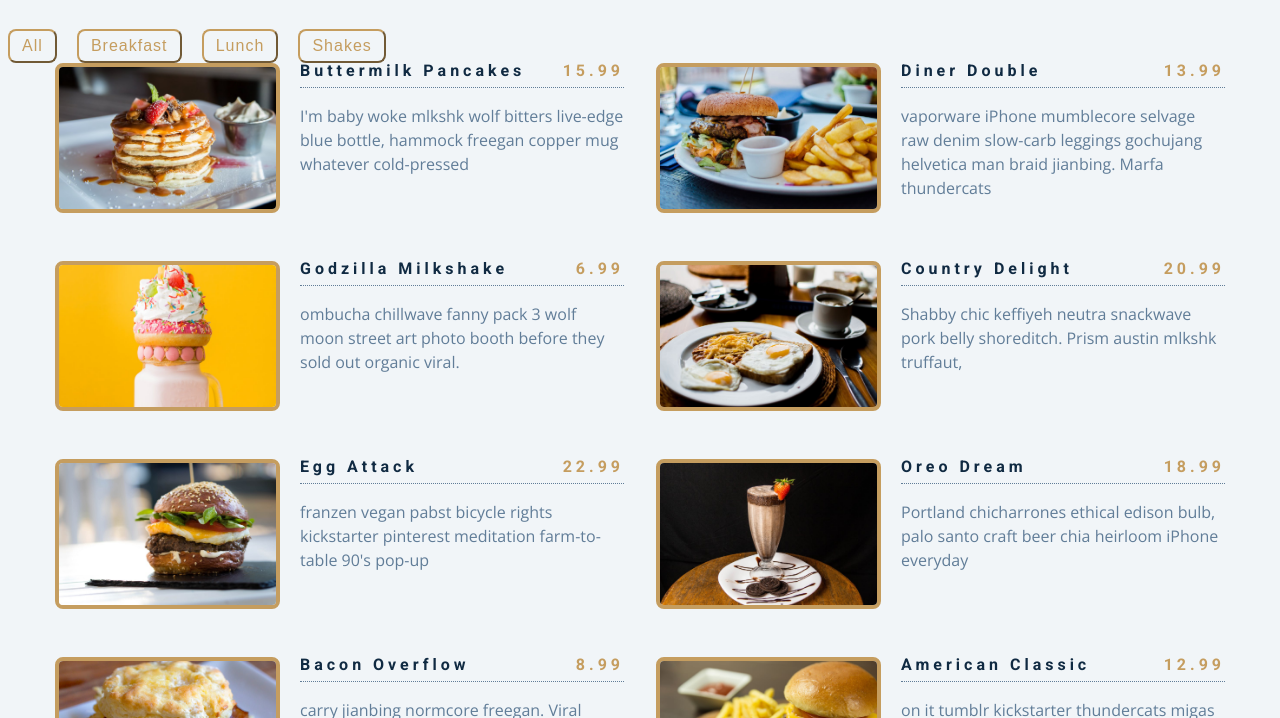
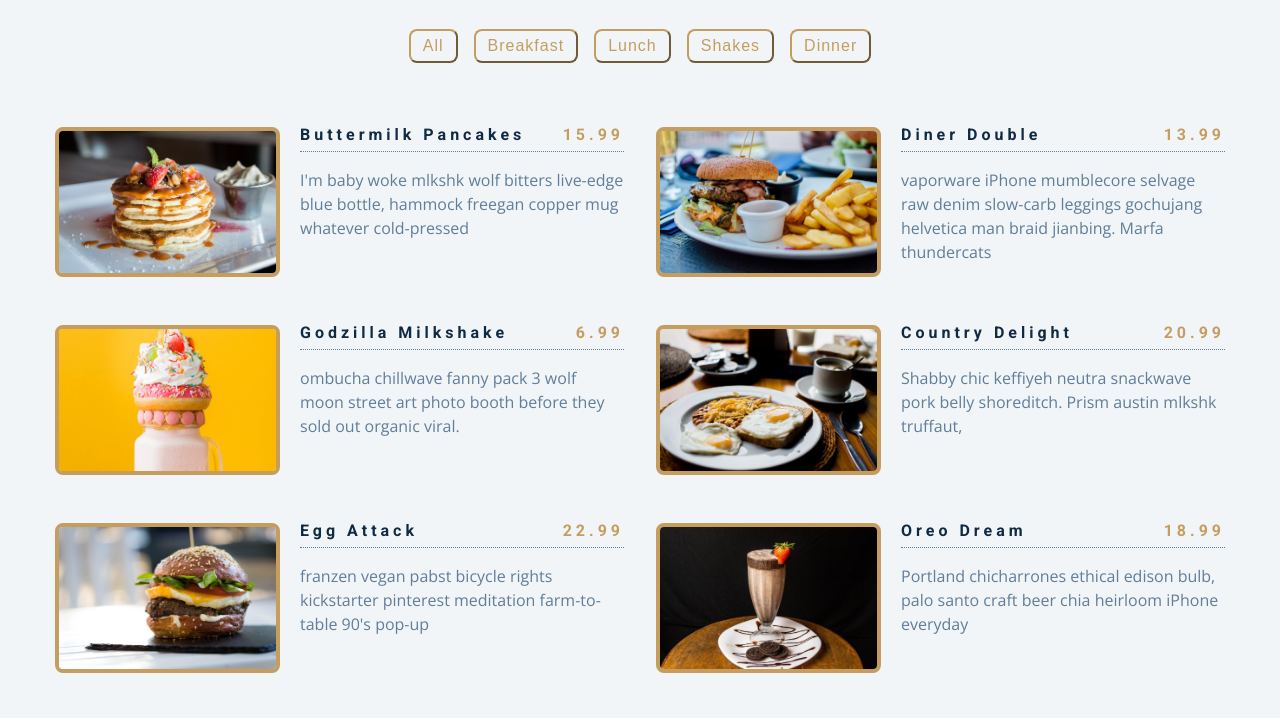
Before and after one commit to Laura-Kam/So-Many-Options-Menu, a plain HTML site: page index.html in a window 1280 px wide. Shown: the part 139-857 px from the top of the page. Drawn offline with nearby package versions, Linux system fonts and the light colour scheme.

Commit message:
refactored code to add buttons dynamically dependent on categories

```diff
--- a/app.js
+++ b/app.js
@@ -71,12 +71,21 @@ const menu = [
     img: "./images/item-9.jpeg",
     desc: `skateboard fam synth authentic semiotics. Live-edge lyft af, edison bulb yuccie crucifix microdosing.`,
   },
+  {
+    id: 10,
+    title: "steak dinner",
+    category: "dinner",
+    price: 38.99,
+    img: "./images/item-10.jpeg",
+    desc: `juicy steak fam synth authentic semiotics. Live-edge lyft af, edison bulb yuccie crucifix microdosing.`,
+  },
 ];
 
 //When page loads, access array and dynamically populate items.
 
 const sectionCenter = document.querySelector(".section-center");
-const filterBtns = document.querySelectorAll(".filter-btn");
+
+const container = document.querySelector(".btn-container");
 
 //display menu is every item on that particular menu (all ids/objects)
 //each item is targetting every 'id' (object)
@@ -84,11 +93,36 @@ const filterBtns = document.querySelectorAll(".filter-btn");
 
 //load items
 window.addEventListener("DOMContentLoaded", function () {
+  //This is displaying the actual menu items
   displayMenuItems(menu);
-});
-
-//filter items.
-
+  //new variable array of all categories from each item.
+  const categories = menu.reduce(
+    function (values, item) {
+      //values is the array with all categories
+      //if it does NOT already include that category then
+      //push it into the vategory array.
+      //The first time it is encountered, only time it is the 'first one'
+      if (!values.includes(item.category)) {
+        values.push(item.category);
+      }
+      return values;
+    },
+    //all is a separate category - it is not a category in the items.
+    ["all"]
+  );
+  const categoryBtns = categories
+    .map(function (category) {
+      return `<button class="filter-btn" type="button" data-id=${category} alt="button">
+    ${category}
+  </button>`;
+    })
+    //This get's rid of the array items separated by commas.
+    .join("");
+  container.innerHTML = categoryBtns;
+  //as they are dynamically added, can't be selected until selected dynamically.
+  //so select them after appeared.
+  const filterBtns = document.querySelectorAll(".filter-btn");
+  console.log(categoryBtns);
   filterBtns.forEach(function (btn) {
     btn.addEventListener("click", function (e) {
       //this finds its id - e.g 'lunch'/'breakfast'/'dinner'
@@ -114,6 +148,9 @@ filterBtns.forEach(function (btn) {
       }
     });
   });
+});
+
+//filter items.
 
 //The map method creates an array of HTML strings
 //This needs to be joined to be inserted into the DOM
--- a/index.html
+++ b/index.html
@@ -20,12 +20,17 @@
         <div class="underline"></div>
       </div>
       <!--Filter buttons-->
-
+      <div class="btn-container">
         <!--data set allows to add attributes(messages) like stickers to elements-->
-      <button class="filter-btn" type="button" data-id="all" alt="button">
+        <!-- <button class="filter-btn" type="button" data-id="all" alt="button">
           All
         </button>
-      <button class="filter-btn" type="button" data-id="breakfast" alt="button">
+        <button
+          class="filter-btn"
+          type="button"
+          data-id="breakfast"
+          alt="button"
+        >
           Breakfast
         </button>
         <button class="filter-btn" type="button" data-id="lunch" alt="button">
@@ -33,11 +38,12 @@
         </button>
         <button class="filter-btn" type="button" data-id="shakes" alt="button">
           Shakes
-      </button>
+        </button> -->
+      </div>
       <!--menu items-->
       <div class="section-center">
         <!--single item-->
-        <article class="menu-item">
+        <!-- <article class="menu-item">
           <img src="menu-item.jpeg" class="photo" alt="menu item" />
           <div class="item-info">
             <header>
@@ -49,7 +55,7 @@
               pancakes. Best shared with your friends (or not!)
             </p>
           </div>
-        </article>
+        </article> -->
       </div>
     </section>
     <!-- javascript -->
```
Lines whose indentation alone changed are shown as unchanged.
